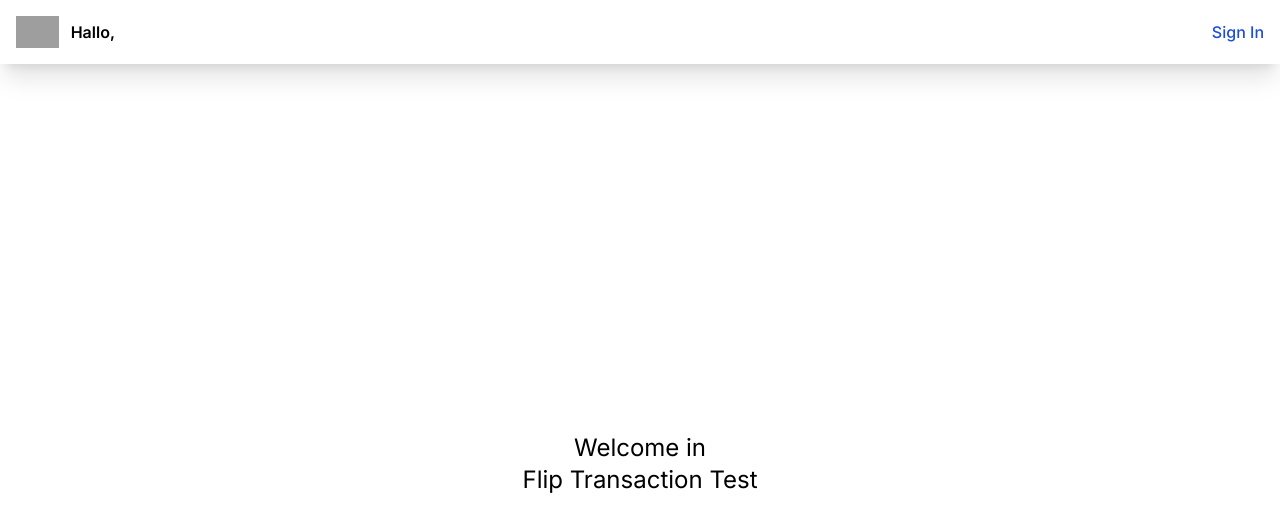
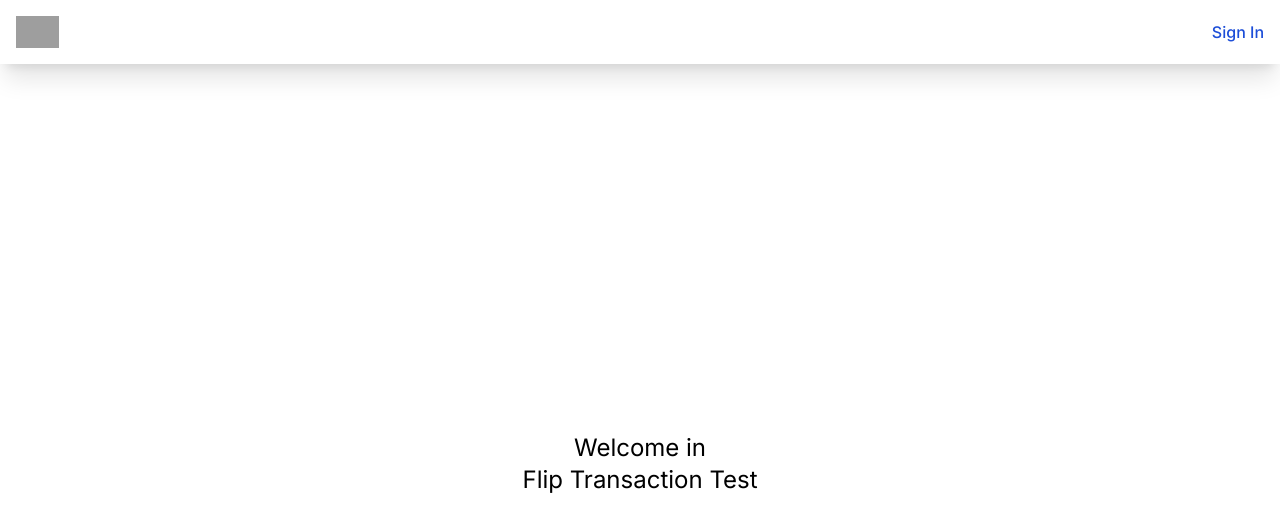
Before and after one commit to rullyoetamaDev/fullstack-transaction-history-nextjs, a Next.js app: page / in a window 1280 px wide. Shown: the top 532 px of the page. Built offline with nearby package versions, Linux system fonts and the light colour scheme; no server answers; grey boxes are pictures that could not be loaded.

Commit message:
first commit

```diff
--- a/src/components/navbar/Navbar.tsx
+++ b/src/components/navbar/Navbar.tsx
@@ -21,7 +21,7 @@ const Navbar = async () => {
             alt="flip logo"
           />
           <span className="self-center text-md font-semibold whitespace-nowrap dark:text-white">
-            Hallo, {session?.user ? session?.user?.name : ""}
+             {session?.user ? `Hallo, ${session?.user?.name}` : ""}
           </span>
         </a>
 
```
